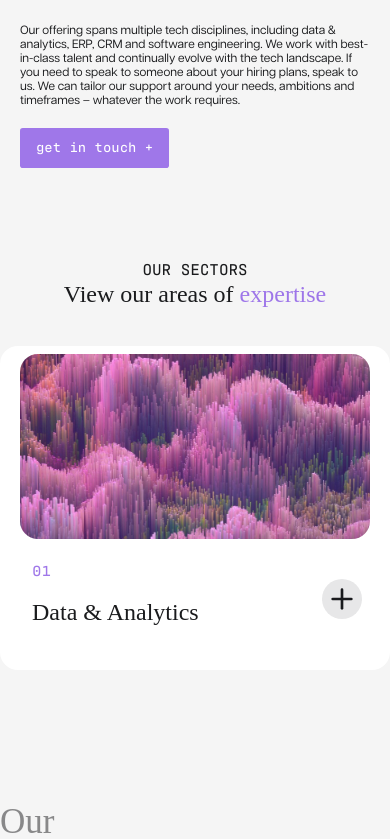
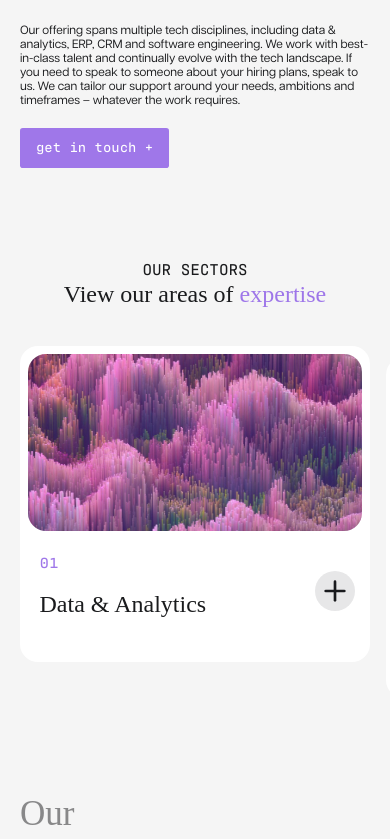
Before and after one commit to testPhebsoft/VenturiGroup-Frontend, a Next.js app: page / in a window 390 px wide. Shown: the part 1158-1997 px from the top of the page. Built offline with nearby package versions, Linux system fonts and the light colour scheme; a web font is replaced by a local one.

Commit message:
fixed issue of  diffrent width of components

```diff
--- a/src/components/Header.jsx
+++ b/src/components/Header.jsx
@@ -6,7 +6,9 @@ import Link from "next/link";
 
 export default function Header() {
   return (
-    <MaxWidthWrapper className={"mt-10 mb-[-90px] z-50 relative"}>
+    <MaxWidthWrapper
+      className={"mt-10 mb-[-90px] max-w-[1528px] z-50 relative"}
+    >
       <div className=" flex justify-between items-center ">
         <div className="  ">
           <Link href={"/"}>
--- a/src/components/HomeBanner.jsx
+++ b/src/components/HomeBanner.jsx
@@ -17,7 +17,7 @@ export default function HomeBanner() {
         >
           <source src="https://s3-figma-videos-production-sig.figma.com/video/1360250505037508142/TEAM/c763/de54/-e78b-4017-9db2-5f993aaf3743?Expires=1714348800&Key-Pair-Id=APKAQ4GOSFWCVNEHN3O4&Signature=fO2NJPkatf3DvC2Op5oohC0Ts-9SPKX2xaThhgwe5ble-80ingqNzi23GNMZsaLit4NeP80AGsBlFXwzGiOxOXs8CMUi~4Y6mxI6FF2EALSZtk3xp9JFSouWMMR4TVQPZ3VgWr7dBWZXvZs2AKSmNT4LkFuouny-nKhZCCK-mtU-bS2U3yVLYbmsq4Q6suGzKi0MmBB9LC36~fbqt3X9VeWKZEa004JG-EaXB0pS1TOI-ihG5GwXc~7fcLaUeq~jP7yE14S6v8KDx9X59EMZJiD-vqpdkaWW4~JvdxXYfQTYOXD~uh2yzsmFlGzXRcCKMWJSYsUvvzgkkJ4gORX4RA__" />
         </video>
-        <MaxWidthWrapper className={" absolute lg:relative   "}>
+        <MaxWidthWrapper className={" absolute lg:relative max-w-[1473px]  "}>
           <div className="lg:absolute z-10  w-full sm:max-w-[clamp(200px,70vw,1026px)] lg:max-w-[clamp(200px,45vw,1026px)] font-[lust-text] leading-[clamp(18px,12vw,110px)] text-[clamp(18px,12vw,110px)] sm:leading-[clamp(18px,8vw,110px)] sm:text-[clamp(18px,8vw,110px)]  lg:text-[clamp(18px,5vw,110px)] lg:leading-[clamp(18px,5vw,110px)] lg:-translate-x-[20%] lg:left-[20%]  mt-[120px] lg:mt-[15%] ">
             {" "}
             Conneting <span className="text-[#9E76E9]">great minds</span>,
@@ -74,7 +74,7 @@ export default function HomeBanner() {
         </MaxWidthWrapper>
       </div>
       <div className="   mt-[500px]  max-lg:hidden bg-background  ">
-        <div className="mt-[-500px]   max-lg:hidden  flex w-[100%] justify-around max-w-screen-maxScreenSize mx-auto">
+        <div className="mt-[-500px]   max-lg:hidden  flex w-[100%] justify-around max-w-[1473px] mx-auto">
           <div className=" mt-[-500px] self-end w-[50%] flex ">
             <p className=" ml-[-24px] font-AntarcticanMonoBook  text-[16px] mt-[16px] h-fit rotate-90">
               Scroll{" "}
@@ -125,7 +125,7 @@ export default function HomeBanner() {
               <LeadinLight className="mb-[6px]    w-full" />{" "}
             </div>
           </div>
-          <p className="  w-[40%] uppercase self-end    whitespace-nowrap   font-AntarcticanMonoMedium">
+          <p className="  w-[43%] uppercase self-end    whitespace-nowrap   font-AntarcticanMonoMedium">
             {" "}
             TAILORED RECRUITMENT
           </p>
--- a/src/components/OurCustomers.jsx
+++ b/src/components/OurCustomers.jsx
@@ -1,14 +1,16 @@
+import MaxWidthWrapper from "./MaxWidthWraper";
 import Quote from "./quote";
 
 export default function OurCustomers() {
   return (
     <div className="bg-background py-[50px]">
+      <MaxWidthWrapper>
+        <div>
           <h3 className="text-[clamp(24px,9vw,36px)] font-[lust-text] font-light ">
             <span className=" text-input/50">Our </span> <br />
             customers
           </h3>
           <Quote className="mt-16" />
-
           <p className="mt-10 text-[clamp(24px,9vw,36px)] font-[lust-text] font-light w-full max-w-[420px]">
             Venturi <span className="text-primary"> excels</span> in tech
             recruitment, matching top talent to leading companies with{" "}
@@ -16,5 +18,7 @@ export default function OurCustomers() {
             <span className="text-primary"> efficiency</span>.
           </p>
         </div>
+      </MaxWidthWrapper>
+    </div>
   );
 }
--- a/src/components/OurSectors.jsx
+++ b/src/components/OurSectors.jsx
@@ -1,10 +1,11 @@
 import { Plus } from "lucide-react";
 import Image from "next/image";
+import MaxWidthWrapper from "./MaxWidthWraper";
 
 export default function OurSector() {
   const renderCard = (imagesrc = "/sector1.jpg", number = "01", heading) => {
     return (
-      <div className="w-full mx-5 inline-block snap-center   bg-white max-w-[408px] pb-10 pt-2 px-5 rounded-[18px]">
+      <div className="w-full mx-2 inline-block snap-center   bg-white max-w-[408px] pb-10 pt-2 px-2 rounded-[18px]">
         <div className="relative    w-full aspect-[1.8926] ">
           <Image
             className="rounded-[18px]"
@@ -13,16 +14,18 @@ export default function OurSector() {
             alt="sector1"
           />
         </div>
-        <p className="font-AntarcticanMonoMedium px-3 mt-5 text-primary">
+        <div className="w-full max-w-[311px] mx-auto ">
+          <p className="font-AntarcticanMonoMedium  mt-5 text-primary">
             {" "}
             {number}{" "}
           </p>
-        <div className="w-full flex justify-between px-3   text-[clamp(24px,5vw,36px)] font-[lust-text]">
+          <div className="w-full flex justify-between   text-[clamp(24px,5vw,36px)] font-[lust-text]">
             <p className="w-full self-end  whitespace-normal max-w-[169px]">
               {heading || "Data & Analytics"}
             </p>
             <div className="self-end mb-[15px]  relative before:absolute before:block before:rounded-full before:size-10 before:-inset-[4px] before:bottom-[50%]    before:bg-[#1A1B1D1A]">
               <Plus className="size-8" />
+            </div>
           </div>
         </div>
       </div>
@@ -40,13 +43,13 @@ export default function OurSector() {
           <span className="text-[#9E76E9] mt-5"> expertise</span>
         </h2>
       </div>
-      <div
+      <MaxWidthWrapper
         style={{
           WebkitOverflowScrolling: "touch",
           scrollbarWidth: "none",
           msOverflowStyle: "none",
         }}
-        className="snap-x scroll-smooth touch-pan-x scroll-m-5 whitespace-nowrap overflow-x-scroll mt-10 mx-auto w-full max-w-[1344px]"
+        className="snap-x scroll-smooth touch-pan-x scroll-m-5 whitespace-nowrap overflow-x-scroll mt-10  "
       >
         {renderCard()}
         {renderCard("/sector2.jpg", "02", "Software Engineering")}
@@ -57,7 +60,7 @@ export default function OurSector() {
             ERP & <br></br>CRM
           </>
         )}
-      </div>
+      </MaxWidthWrapper>
     </div>
   );
 }
--- a/src/components/TailoredRecruitment.jsx
+++ b/src/components/TailoredRecruitment.jsx
@@ -5,9 +5,9 @@ import { Button } from "./ui/button";
 export default function TailoredRecuritment() {
   return (
     <div className="bg-background py-[50px]">
-      <MaxWidthWrapper className="w-full max-[839px]:flex-col  flex gap-5  max-w-[1269px]">
+      <MaxWidthWrapper className="w-full max-[839px]:flex-col  flex gap-5 ">
         <div className="min-[839px]:w-[55%] w-full max-[839px]:mx-auto">
-          <div className="max-[839px]:hidden relative  mx-auto aspect-[0.95]  max-w-[495px]">
+          <div className="max-[839px]:hidden relative   aspect-[0.95]  max-w-[495px]">
             <Image fill className=" rounded-[24px]" src="/Youngboy.jpg" />
           </div>
           <div className=" min-[839px]:hidden  relative aspect-[1.5] max-[839px]:mx-auto max-w-[495px]">
@@ -18,7 +18,7 @@ export default function TailoredRecuritment() {
             />
           </div>
         </div>
-        <div className=" flex flex-col gap-5 min-[839px]:gap-12 max-[839px]:mx-auto min-[839px]:w-[35%]  ">
+        <div className=" flex flex-col gap-5 min-[839px]:gap-12 max-[839px]:mx-auto min-[839px]:w-[43%]  ">
           <p className=" uppercase self-start min-[839px]:mt-[calc(-3em-18px)] whitespace-nowrap  lg:hidden  font-AntarcticanMonoMedium">
             {" "}
             TAILORED RECRUITMENT
--- a/tailwind.config.js
+++ b/tailwind.config.js
@@ -16,7 +16,7 @@ module.exports = {
       xl: "1280px", // Extra large screens
       "2xl": "1536px", // Double extra large screens
       // Add your custom breakpoints here
-      maxScreenSize: "1528px", // Example of a custom breakpoint
+      maxScreenSize: "1311px", // Example of a custom breakpoint
       header: "1056px",
     },
     container: {
```
Lines whose indentation alone changed are shown as unchanged.
